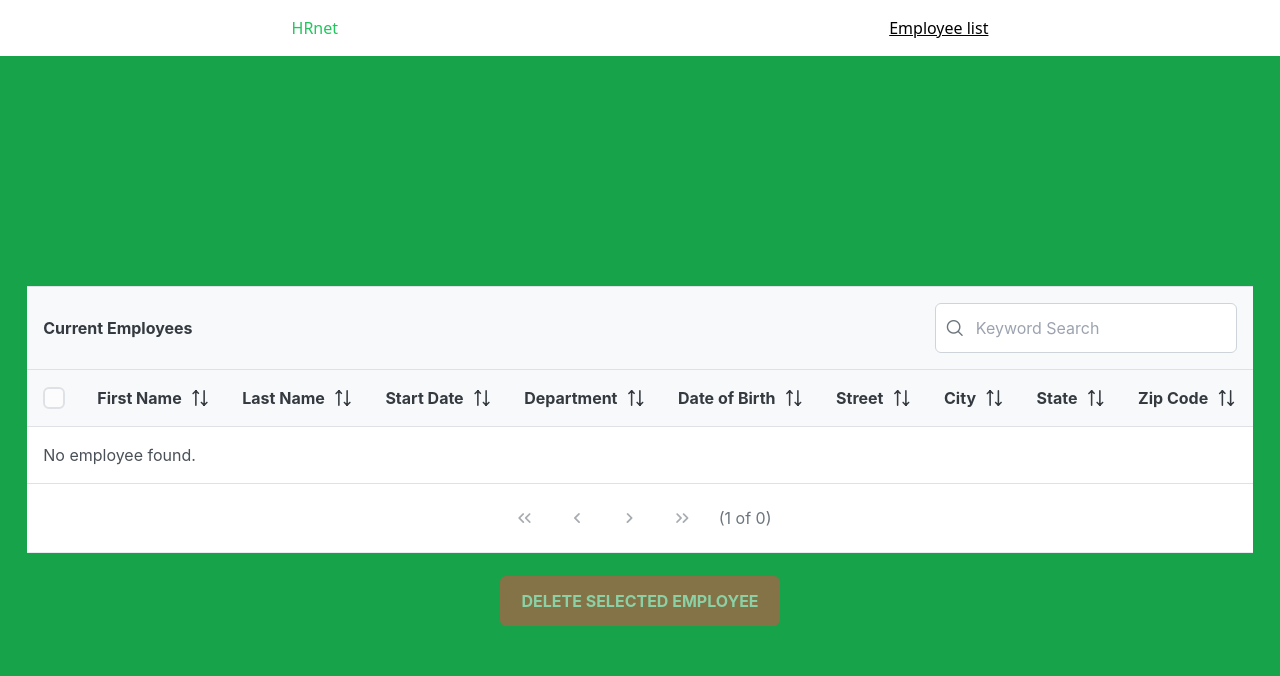
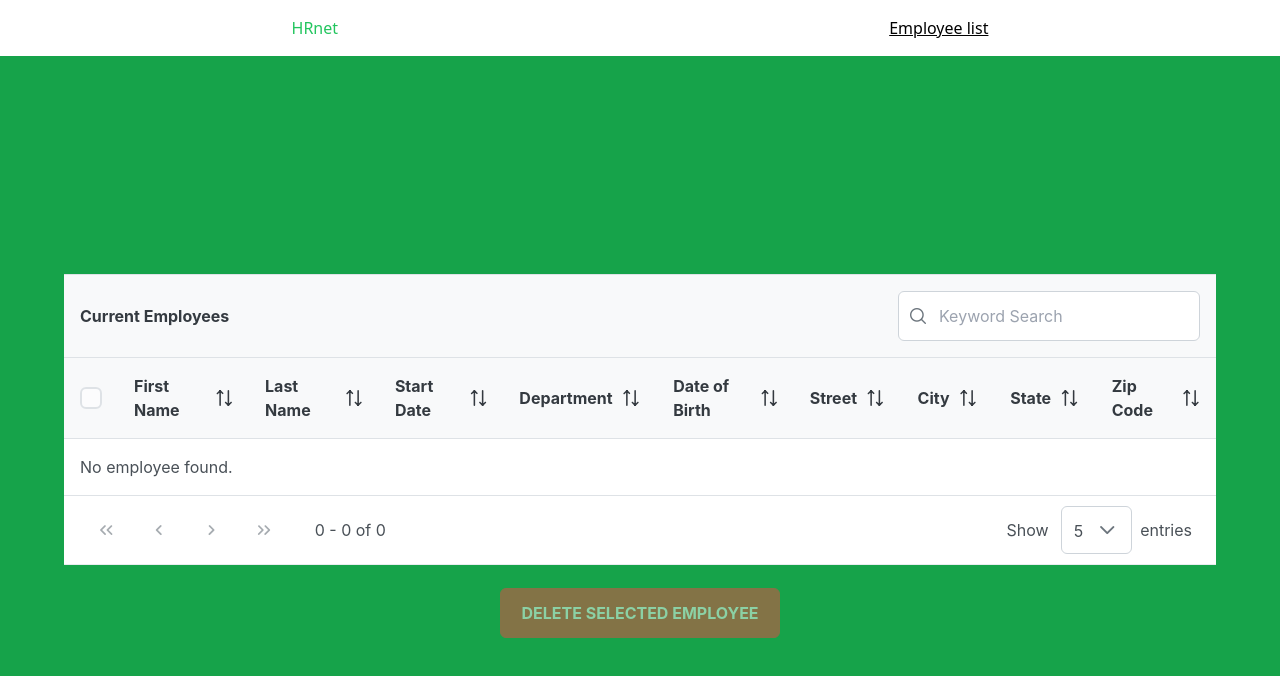
Before and after one commit to leoncik/LeonardWojcik_14_30082022_web-app, a React (Vite) app: page /employee-list in a window 1280 px wide. Shown: the top 676 px of the page. Built offline with nearby package versions, Linux system fonts and the light colour scheme.

Commit message:
feat: show number of entries in table and styling - Show number of entries in table. - Refactor employee creation form (use onSubmit function). - Improve styling.

```diff
--- a/src/pages/EmployeeList/EmployeeList.tsx
+++ b/src/pages/EmployeeList/EmployeeList.tsx
@@ -9,6 +9,7 @@ import { FilterMatchMode } from 'primereact/api';
 import { Button } from 'primereact/button';
 import { Dialog } from 'primereact/dialog';
 import { Toast } from 'primereact/toast';
+import { Dropdown } from 'primereact/dropdown';
 
 // Interfaces
 import { IEmployees } from '../../__mocks__/mockedEmployees';
@@ -39,6 +40,62 @@ function EmployeeList() {
 
         setFilters(_filters);
         setGlobalFilterValue(value);
+    };
+    // Navigation template
+    const navigationTemplate: any = {
+        layout: 'FirstPageLink PrevPageLink PageLinks NextPageLink LastPageLink CurrentPageReport RowsPerPageDropdown',
+        RowsPerPageDropdown: (options: any) => {
+            const dropdownOptions = [
+                { label: 5, value: 5 },
+                { label: 10, value: 10 },
+                { label: 25, value: 25 },
+                { label: 50, value: 50 },
+                { label: 100, value: 100 },
+            ];
+
+            return (
+                <>
+                    <span
+                        className="mx-1"
+                        style={{
+                            color: 'var(--text-color)',
+                            userSelect: 'none',
+                        }}
+                    >
+                        Show
+                    </span>
+                    <Dropdown
+                        value={options.value}
+                        options={dropdownOptions}
+                        onChange={options.onChange}
+                    />
+                    <span
+                        className="mx-2"
+                        style={{
+                            color: 'var(--text-color)',
+                            userSelect: 'none',
+                        }}
+                    >
+                        entries
+                    </span>
+                </>
+            );
+        },
+        CurrentPageReport: (options: any) => {
+            return (
+                <span
+                    className="mr-auto"
+                    style={{
+                        color: 'var(--text-color)',
+                        userSelect: 'none',
+                        width: '120px',
+                        textAlign: 'center',
+                    }}
+                >
+                    {options.first} - {options.last} of {options.totalRecords}
+                </span>
+            );
+        },
     };
     /* eslint-enable @typescript-eslint/no-explicit-any */
 
@@ -102,11 +159,13 @@ function EmployeeList() {
                 emptyMessage="No employee found."
                 paginator
                 rows={5}
-                paginatorTemplate="FirstPageLink PrevPageLink PageLinks NextPageLink LastPageLink CurrentPageReport RowsPerPageDropdown"
+                rowsPerPageOptions={[5, 10, 25, 50, 100]}
+                paginatorTemplate={navigationTemplate}
                 filters={filters}
                 selection={selectedEmployees}
                 onSelectionChange={(e) => setSelectedEmployees(e.value)}
                 responsiveLayout="scroll"
+                style={{ width: '90%' }}
             >
                 <Column
                     selectionMode="multiple"
@@ -165,6 +224,7 @@ function EmployeeList() {
             />
             <Dialog
                 visible={isDialogVisible}
+                draggable={false}
                 onHide={() => setIsDialogVisible(false)}
             >
                 <div>
--- a/src/pages/Home/EmployeeForm.tsx
+++ b/src/pages/Home/EmployeeForm.tsx
@@ -23,8 +23,8 @@ function EmployeeForm() {
     /* eslint-disable @typescript-eslint/no-explicit-any */
     const firstName: any = useRef();
     const lastName: any = useRef();
-    const dateOfBirth: any = useRef();
-    const startDate: any = useRef();
+    const dateOfBirth = useRef<Calendar>(null);
+    const startDate = useRef<Calendar>(null);
     const street: any = useRef();
     const city: any = useRef();
     const state: any = useRef();
@@ -33,6 +33,7 @@ function EmployeeForm() {
     /* eslint-enable @typescript-eslint/no-explicit-any */
 
     const [isDialogVisible, setIsDialogVisible] = useState(false);
+    const [hoverStyle, setHoverStyle] = useState<boolean>(false);
 
     const getStateNames = (statesList: Array<IStates>) => {
         const statesNames: Array<string> = [];
@@ -45,15 +46,16 @@ function EmployeeForm() {
         return statesAbbreviations;
     };
 
-    const handleSaveEmployee = () => {
+    const handleSaveEmployee = (e: React.FormEvent<HTMLFormElement>) => {
+        e.preventDefault();
         const employees =
             JSON.parse(localStorage.getItem('employees') || '[]') || [];
         const employee = {
             id: Date.now(),
             firstName: firstName.current.value,
             lastName: lastName.current.value,
-            dateOfBirth: dateOfBirth.current.getInput().value,
-            startDate: startDate.current.getInput().value,
+            dateOfBirth: dateOfBirth?.current?.getInput().value,
+            startDate: startDate?.current?.getInput().value,
             street: street.current.value,
             city: city.current.value,
             state: state.current.value,
@@ -66,18 +68,37 @@ function EmployeeForm() {
 
     return (
         <div className="form-container flex flex-col items-center pb-4 justify-center bg-green-600">
-            <form className="mb-3 mt-3 bg-white p-5 rounded-md">
+            <form
+                className="flex flex-col justify-center"
+                onSubmit={(e) => {
+                    setIsDialogVisible(true);
+                    handleSaveEmployee(e);
+                }}
+            >
+                <div className="form-container mb-3 mt-3 bg-white p-5 rounded-md">
                     <label htmlFor="firstName">First Name</label>
-                <InputText ref={firstName} id="firstName"></InputText>
+                    <InputText
+                        required
+                        ref={firstName}
+                        id="firstName"
+                    ></InputText>
 
                     <label htmlFor="lastName">Last Name</label>
-                <InputText id="lastName" ref={lastName}></InputText>
+                    <InputText
+                        required
+                        id="lastName"
+                        ref={lastName}
+                    ></InputText>
 
                     <label htmlFor="date-of-birth">Date of Birth</label>
                     <Calendar id="date-of-birth" ref={dateOfBirth}></Calendar>
 
                     <label htmlFor="start-date">Start Date</label>
-                <Calendar id="start-date" ref={startDate}></Calendar>
+                    <Calendar
+                        required
+                        id="start-date"
+                        ref={startDate}
+                    ></Calendar>
 
                     <Fieldset className="mt-5" legend="Address">
                         <label htmlFor="street">Street</label>
@@ -104,22 +125,28 @@ function EmployeeForm() {
                         id={'department'}
                         inputRef={department}
                     />
+                </div>
+
+                <Button
+                    className="p-button-raised p-button-success"
+                    label="Save"
+                    style={{
+                        background: 'white',
+                        color: 'rgb(34 197 94)',
+                        opacity: hoverStyle ? '0.9' : '1',
+                    }}
+                    onMouseEnter={() => setHoverStyle(true)}
+                    onMouseLeave={() => setHoverStyle(false)}
+                />
             </form>
             <Dialog
                 visible={isDialogVisible}
+                dismissableMask={true}
+                draggable={false}
                 onHide={() => setIsDialogVisible(false)}
             >
                 Employee Created!
             </Dialog>
-            <Button
-                className="p-button-raised p-button-success"
-                label="Save"
-                onClick={() => {
-                    setIsDialogVisible(true);
-                    handleSaveEmployee();
-                }}
-                style={{ background: 'white', color: 'rgb(34 197 94)' }}
-            />
         </div>
     );
 }
```
Lines whose indentation alone changed are shown as unchanged.
